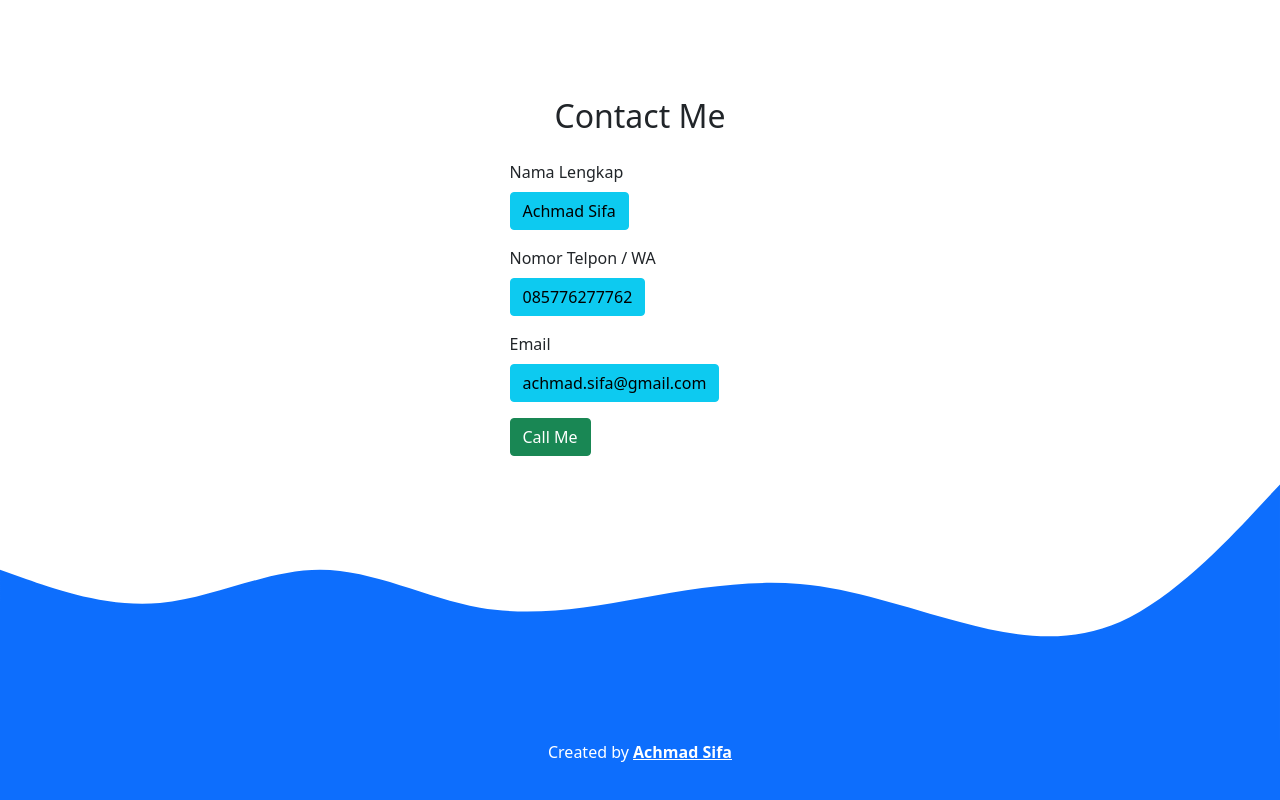
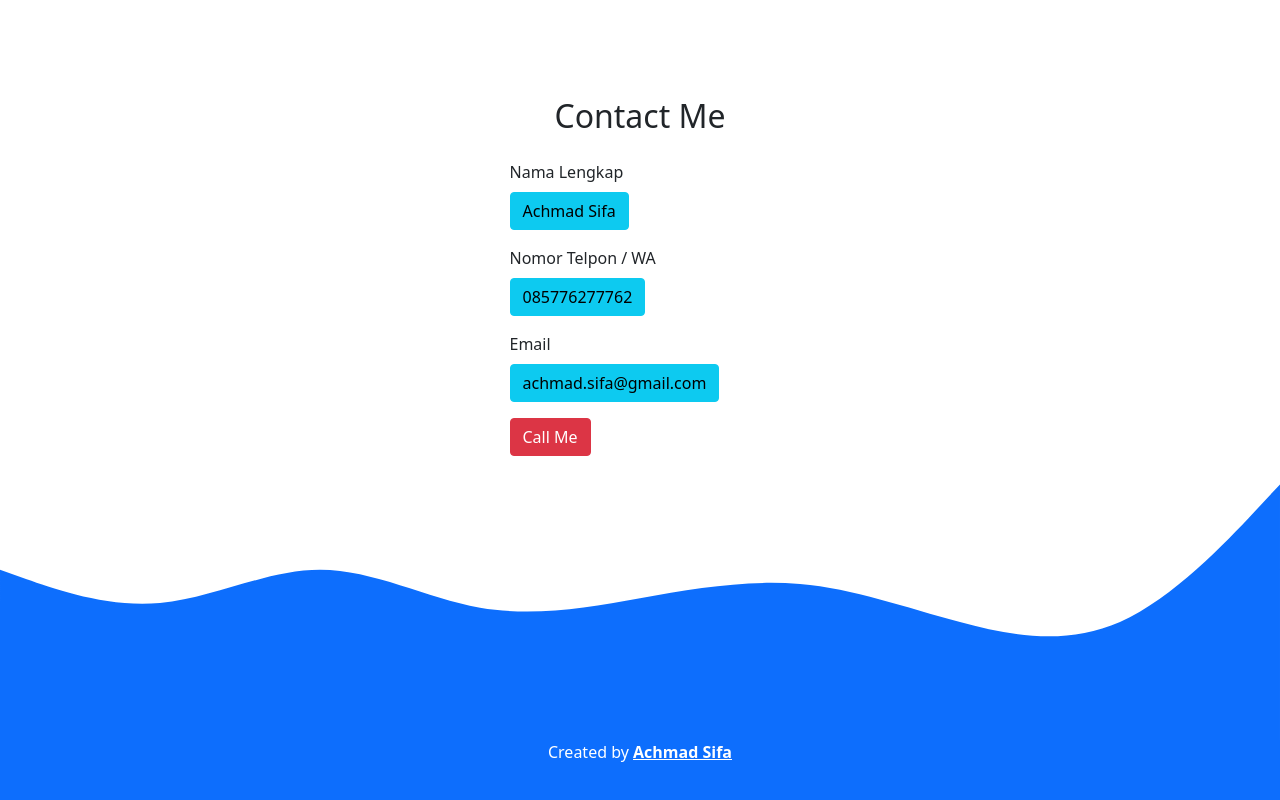
Before and after one commit to achmadsifa/achmadsifa.github.io, a plain HTML site: page index.html in a window 1280 px wide. Shown: the part 2152-2952 px from the top of the page. Drawn offline with nearby package versions, Linux system fonts and the light colour scheme.

Commit message:
mengubah tombol menjadi merah

```diff
--- a/index.html
+++ b/index.html
@@ -155,7 +155,7 @@
                 <button type="submit" class="btn btn-info">achmad.sifa@gmail.com</button>
               </div>
 
-              <button type="submit" class="btn btn-success">Call Me</button>
+              <button type="submit" class="btn btn-danger">Call Me</button>
             </form>
           </div>
         </div>
```
